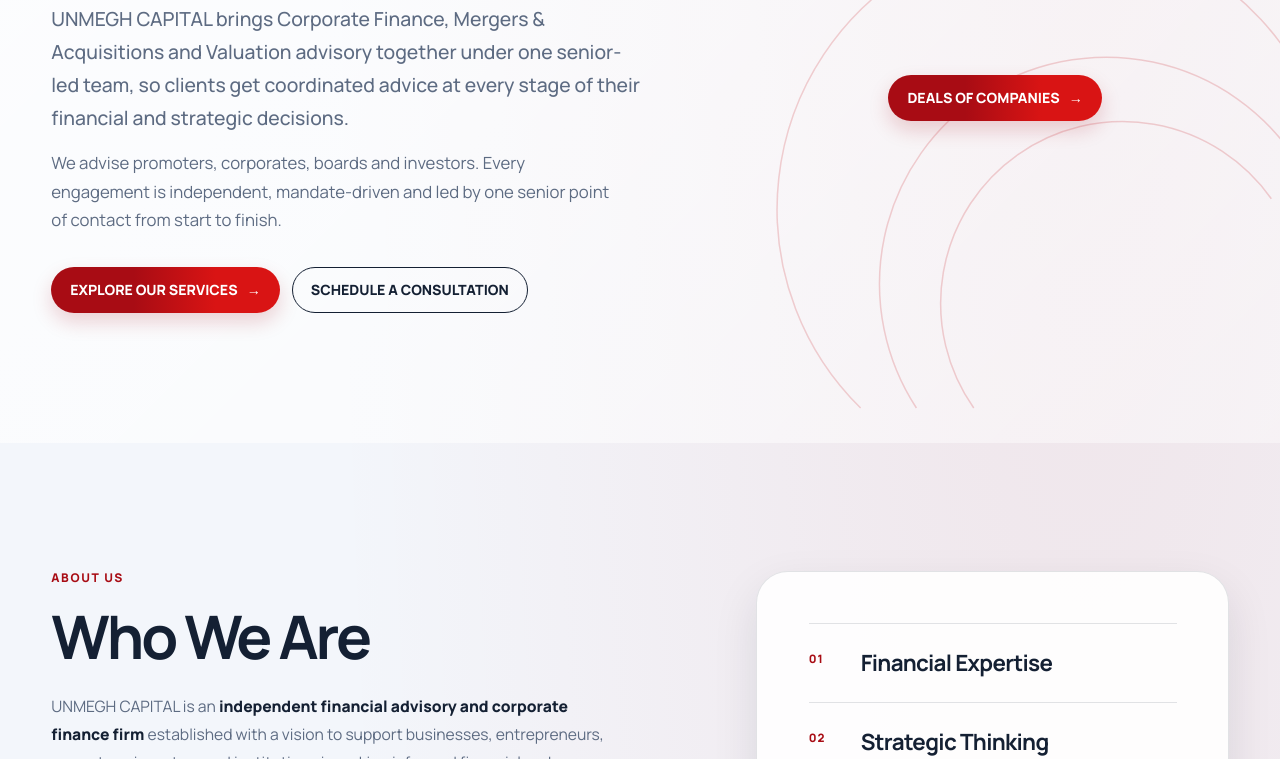
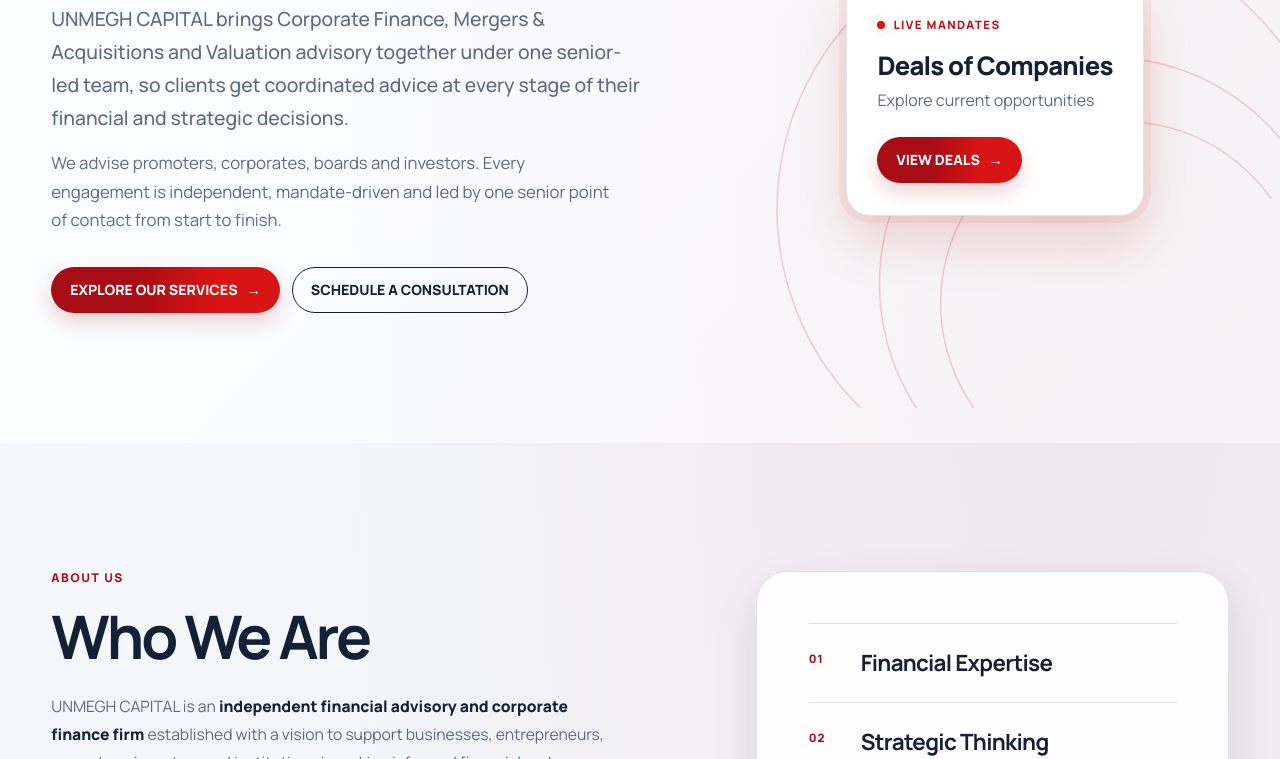
Before and after one commit to adityaunmegh/unmeghcapital, a plain HTML site: page index.html in a window 1280 px wide. Shown: the part 286-1045 px from the top of the page. Drawn offline with Linux system fonts and the light colour scheme.

Commit message:
Turn Deals of Companies into a hero feature card and make Login compact
Co-Authored-By: Claude Opus 5.5 <noreply@anthropic.com>
Claude-Session: https://claude.ai/code/session_01JH7xetkbMpwU1HwDGfB2HW

```diff
--- a/css/style.css
+++ b/css/style.css
@@ -895,6 +895,71 @@ body.motion-site {
 }
 .home-hero__copy { position: relative; z-index: 1; }
 .home-hero__side { position: relative; z-index: 1; align-self: center; justify-self: center; }
+.deals-card {
+  position: relative;
+  width: min(100%, 340px);
+  overflow: hidden;
+  padding: 30px 30px 32px;
+  border: 1px solid var(--line);
+  border-radius: 24px;
+  background: var(--surface-strong);
+  box-shadow: 0 0 0 6px rgba(196, 18, 25, .05), 0 24px 50px rgba(168, 12, 20, .14);
+  animation: deals-glow 3.2s ease-in-out infinite;
+}
+.deals-card::before {
+  content: "";
+  position: absolute;
+  inset: 0 0 auto;
+  height: 4px;
+  border-radius: 24px 24px 0 0;
+  background: var(--accent-gradient);
+}
+.deals-card__badge {
+  display: inline-flex;
+  align-items: center;
+  gap: 8px;
+  margin: 0 0 16px;
+  color: var(--accent);
+  font-size: .72rem;
+  font-weight: 800;
+  letter-spacing: .12em;
+  text-transform: uppercase;
+}
+.deals-card__dot {
+  position: relative;
+  width: 8px;
+  height: 8px;
+  border-radius: 50%;
+  background: var(--accent-mid);
+}
+.deals-card__dot::after {
+  content: "";
+  position: absolute;
+  inset: 0;
+  border-radius: 50%;
+  background: var(--accent-mid);
+  animation: deals-ping 1.8s ease-out infinite;
+}
+.deals-card__title {
+  margin: 0 0 8px;
+  color: var(--text);
+  font-size: clamp(1.5rem, 2vw, 1.85rem);
+  font-weight: 800;
+  line-height: 1.15;
+  letter-spacing: -.03em;
+}
+.deals-card__text { margin: 0 0 24px; color: var(--muted); font-size: 1rem; line-height: 1.55; }
+.deals-card .button b { transition: transform .28s var(--ease); }
+.deals-card .button:hover b { transform: translateX(4px); }
+@keyframes deals-ping { 0% { transform: scale(1); opacity: .7; } 100% { transform: scale(3); opacity: 0; } }
+@keyframes deals-glow {
+  0%, 100% { box-shadow: 0 0 0 6px rgba(196, 18, 25, .05), 0 24px 50px rgba(168, 12, 20, .14); }
+  50% { box-shadow: 0 0 0 10px rgba(196, 18, 25, .08), 0 28px 60px rgba(168, 12, 20, .22); }
+}
+@media (prefers-reduced-motion: reduce) {
+  .deals-card, .deals-card__dot::after { animation: none; }
+}
+.header-cta { min-height: 38px; padding-inline: 16px; font-size: .78rem; gap: 7px; }
 .home-hero h1 {
   max-width: 18ch;
   margin: 0 0 25px;
@@ -988,7 +1053,7 @@ body.motion-site {
   .contact-grid { grid-template-columns: 1fr; }.contact-copy { max-width: 680px; }
 }
 @media (max-width: 700px) {
-  .home-hero__actions { margin-top: 25px; }.home-hero__actions .button { width: 100%; }.home-hero__side { justify-self: stretch; }.home-hero__side .button { width: 100%; }
+  .home-hero__actions { margin-top: 25px; }.home-hero__actions .button { width: 100%; }.home-hero__side { justify-self: stretch; }.home-hero__side .button { width: 100%; }.deals-card { width: 100%; }
   .hero-facts li { grid-template-columns: 1fr; gap: 5px; padding: 15px 0; }
   .practice-details { grid-column: auto; grid-template-columns: 1fr; }.practice-details ul { font-size: .8rem; }
   .route-grid { grid-template-columns: 1fr; }.route-grid article, .route-grid article:nth-child(2) { min-height: 0; border-right: 0; border-top: 1px solid var(--line); }.route-grid article:first-child { border-top: 0; }.route-grid span { margin-bottom: 34px; }
--- a/index.html
+++ b/index.html
@@ -55,7 +55,12 @@
             </div>
           </div>
           <div class="home-hero__side" data-reveal>
-            <a class="button button--primary" href="#">Deals of Companies <b aria-hidden="true">&rarr;</b></a>
+            <article class="deals-card">
+              <p class="deals-card__badge"><span class="deals-card__dot" aria-hidden="true"></span>Live mandates</p>
+              <h2 class="deals-card__title">Deals of Companies</h2>
+              <p class="deals-card__text">Explore current opportunities</p>
+              <a class="button button--primary" href="#">View Deals <b aria-hidden="true">&rarr;</b></a>
+            </article>
           </div>
         </div>
         <svg class="watermark home-hero__watermark" viewBox="0 0 400 400" aria-hidden="true"><path d="M52 300A180 180 0 1 1 349 115M88 300A145 145 0 1 1 333 140M125 300A110 110 0 1 1 317 165" /></svg>
```
